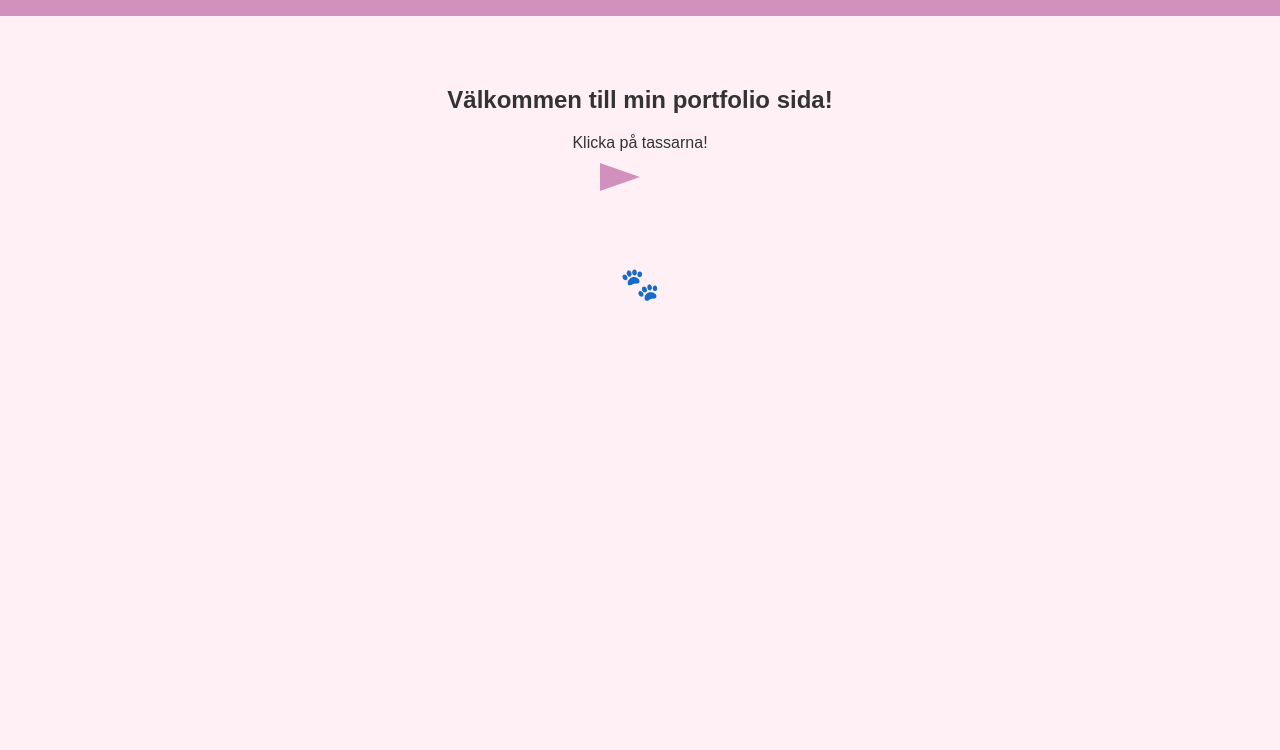
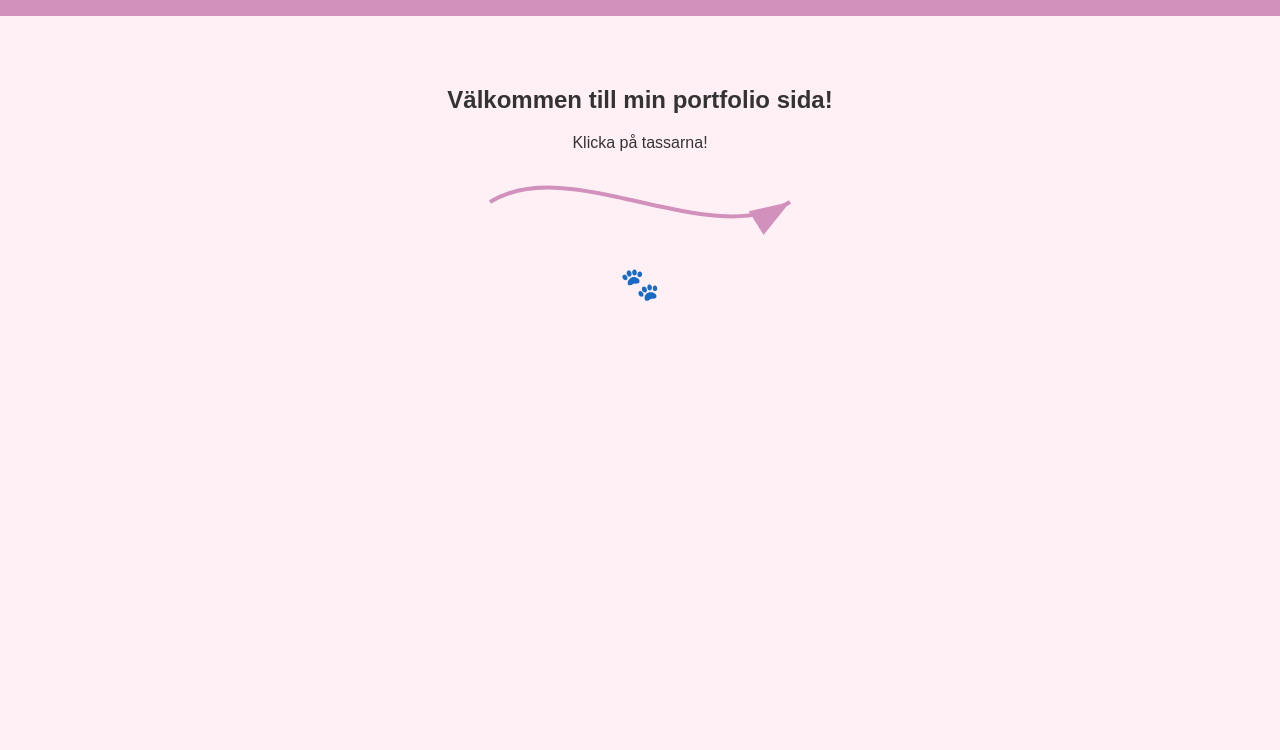
Before and after one commit to ClaraLunak/ClaraLunak.github.io, a plain HTML site: page index.html in a window 1280 px wide. Shown: the part 122-872 px from the top of the page. Drawn offline with Linux system fonts and the light colour scheme.

Commit message:
Refactor SVG and button structure in index.html

```diff
--- a/index.html
+++ b/index.html
@@ -18,7 +18,6 @@
             <!-- Text -->
  <span id="paw-text">Klicka på tassarna!</span>
 
-  <!-- SVG-pil som ska ritas -->
 <svg id="paw-arrow" width="300" height="100">
   <defs>
     <marker id="arrowhead" markerWidth="10" markerHeight="7"
@@ -26,14 +25,11 @@
       <polygon points="0 0, 10 3.5, 0 7" fill="#d291bc" />
     </marker>
   </defs>
-    <line x1="0" y1="25" x2="150" y2="25" stroke="#d291bc" stroke-width="4" marker-end="url(#arrowhead)" />
+  <path id="paw-path" d="M0,50 C80,0 220,100 300,50" stroke="#d291bc" stroke-width="4" fill="none" marker-end="url(#arrowhead)" />
 </svg>
 
-    <!-- Kurvig path från text till knapp -->
-    <path d="M0,50 C80,0 220,100 300,50" stroke="#d291bc" stroke-width="4" fill="none" marker-end="url(#arrowhead)"/>
-  </svg>
-        <!-- Tass-knapp -->
 <button id="paw-btn" class="paw-btn">🐾</button>
+
   <!-- Katten (dold från början) -->
   <img src="images/kitty.png" alt="Flying cat" class="flying-cat">
       <!-- CTA-knapp -->
```
Lines whose indentation alone changed are shown as unchanged.
